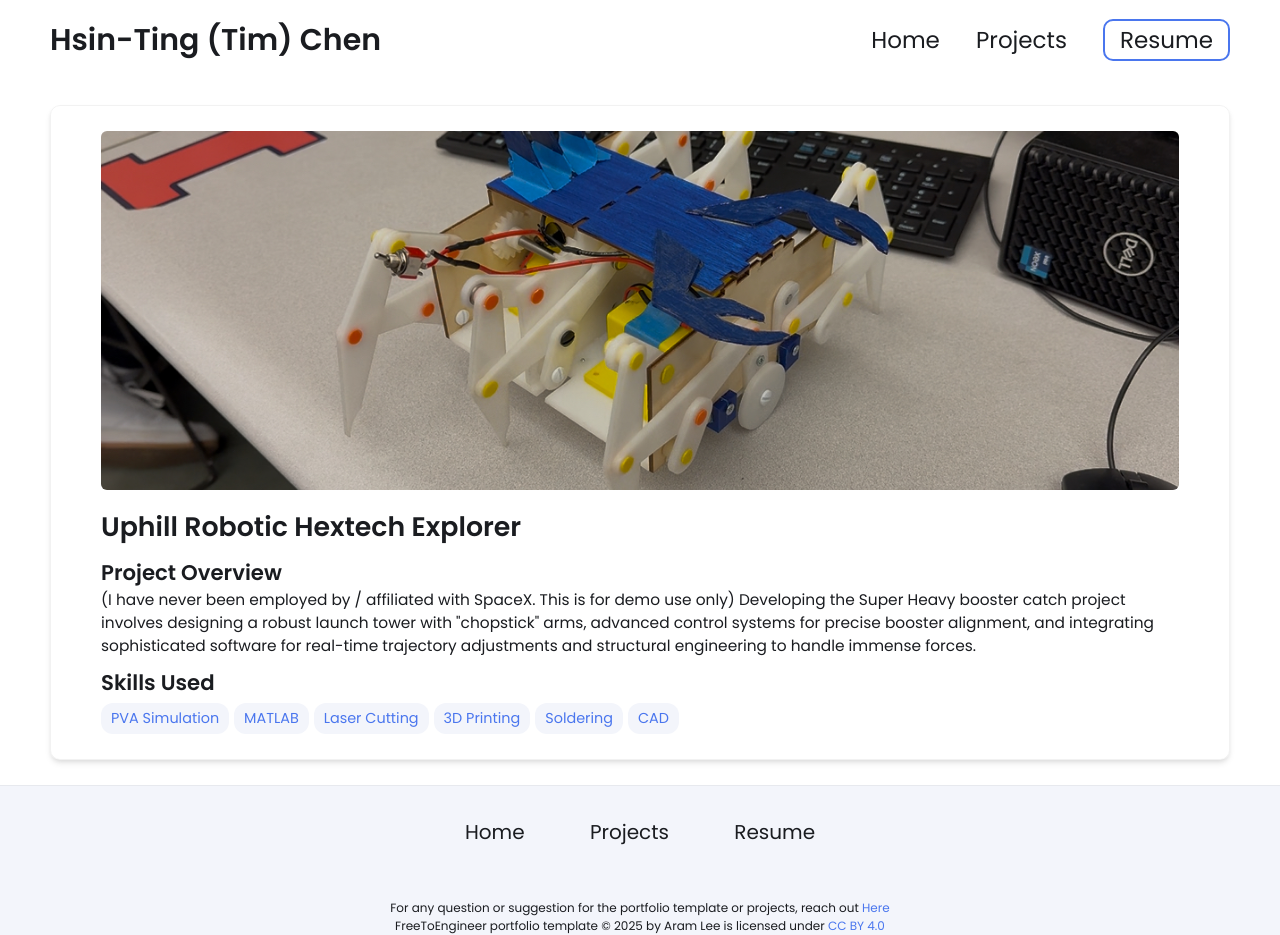
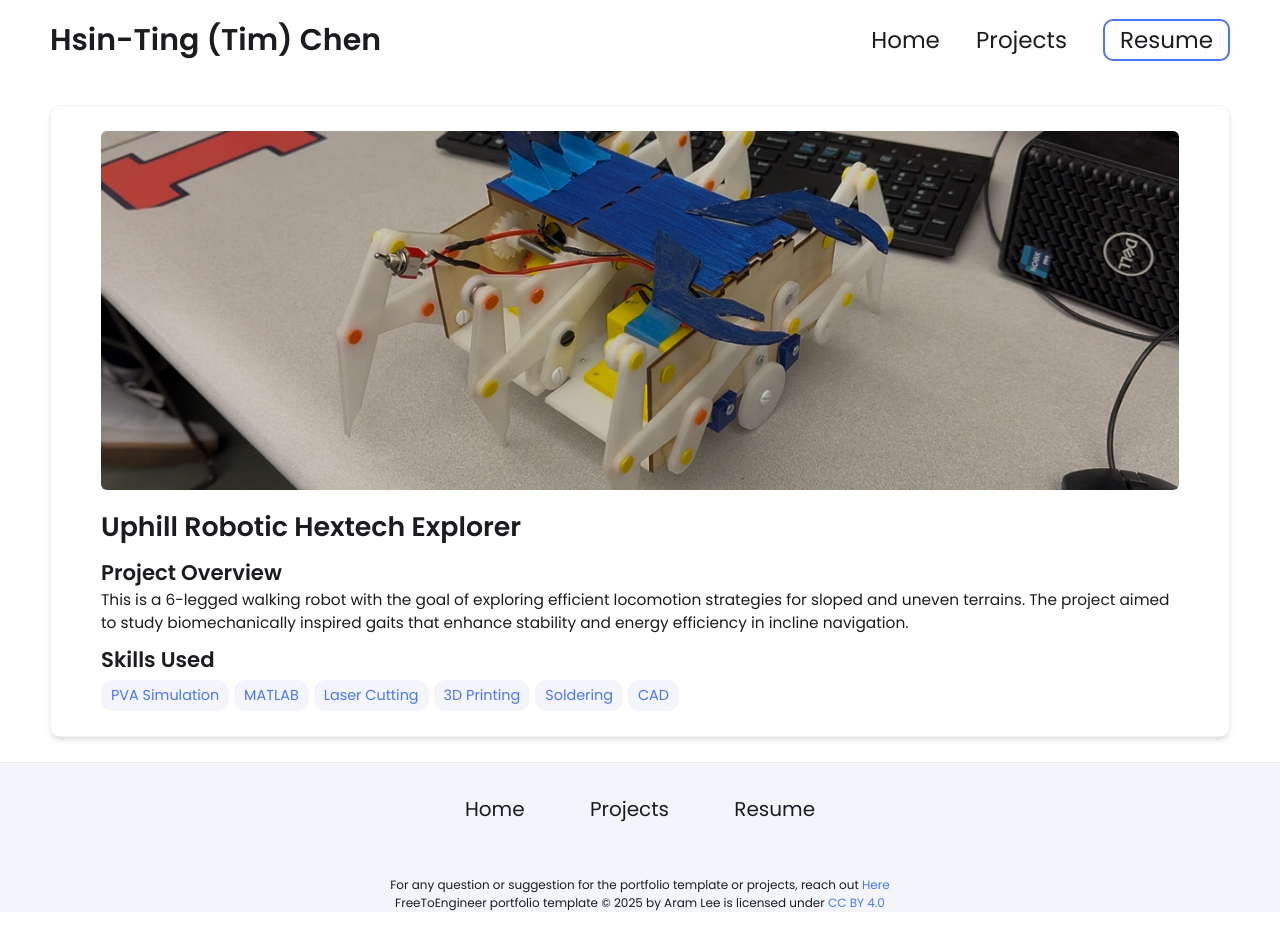
Before and after one commit to timchen863/timchen863.github.io, a Jekyll site: the page built from _projects/Uphill Robotic Hextech Explorer/index.md, in a window 1280 px wide. Built offline with Jekyll 4.4.1, drawn with Linux system fonts in a browser that asks for light colours; after the commit the page ends 912 px from its top, so only the background shows below that.

Commit message:
Update index.md

```diff
--- a/_projects/Uphill Robotic Hextech Explorer/index.md
+++ b/_projects/Uphill Robotic Hextech Explorer/index.md
@@ -1,8 +1,7 @@
 ---
 layout: post
 title: Uphill Robotic Hextech Explorer
-description:  (I have never been employed by / affiliated with SpaceX. This is for demo use only)
-    Developing the Super Heavy booster catch project involves designing a robust launch tower with "chopstick" arms, advanced control systems for precise booster alignment, and integrating sophisticated software for real-time trajectory adjustments and structural engineering to handle immense forces.
+description: This is a 6-legged walking robot with the goal of exploring efficient locomotion strategies for sloped and uneven terrains. The project aimed to study biomechanically inspired gaits that enhance stability and energy efficiency in incline navigation.
 skills:
   - PVA Simulation
   - MATLAB
```
